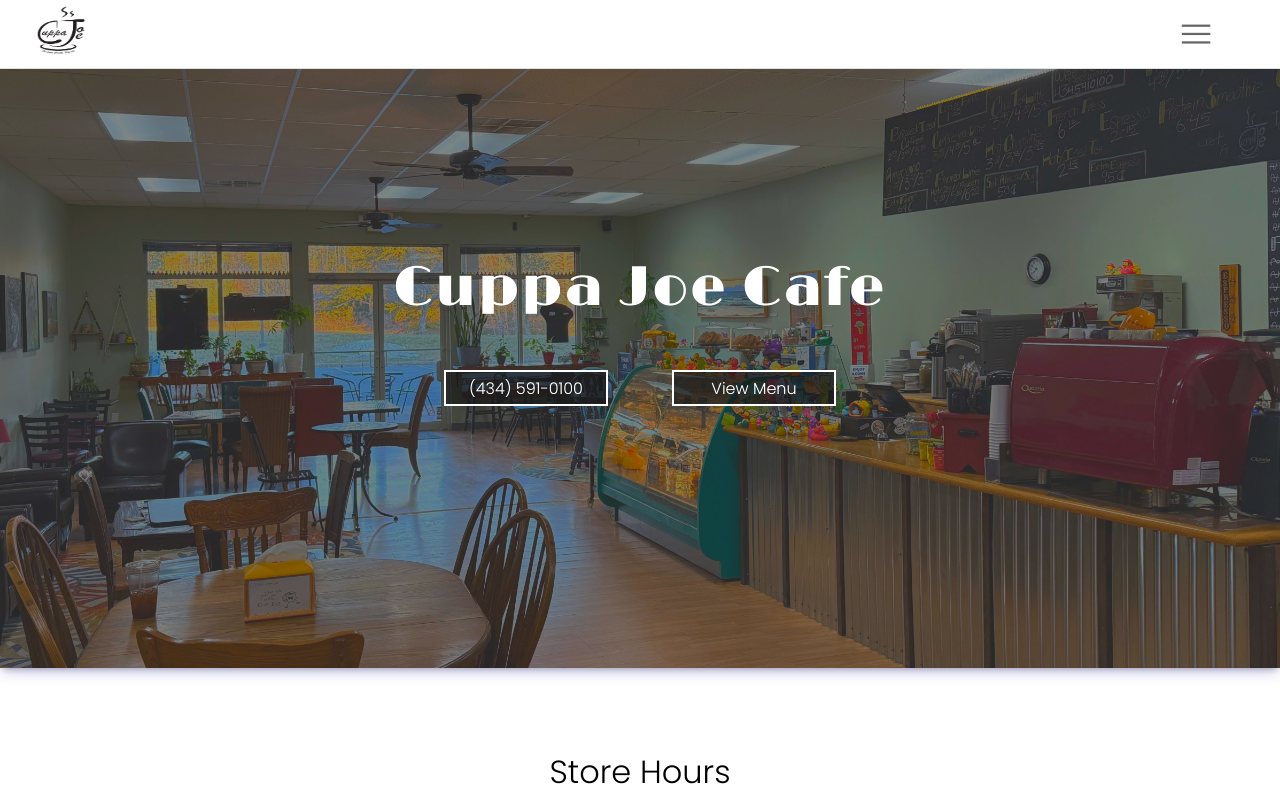
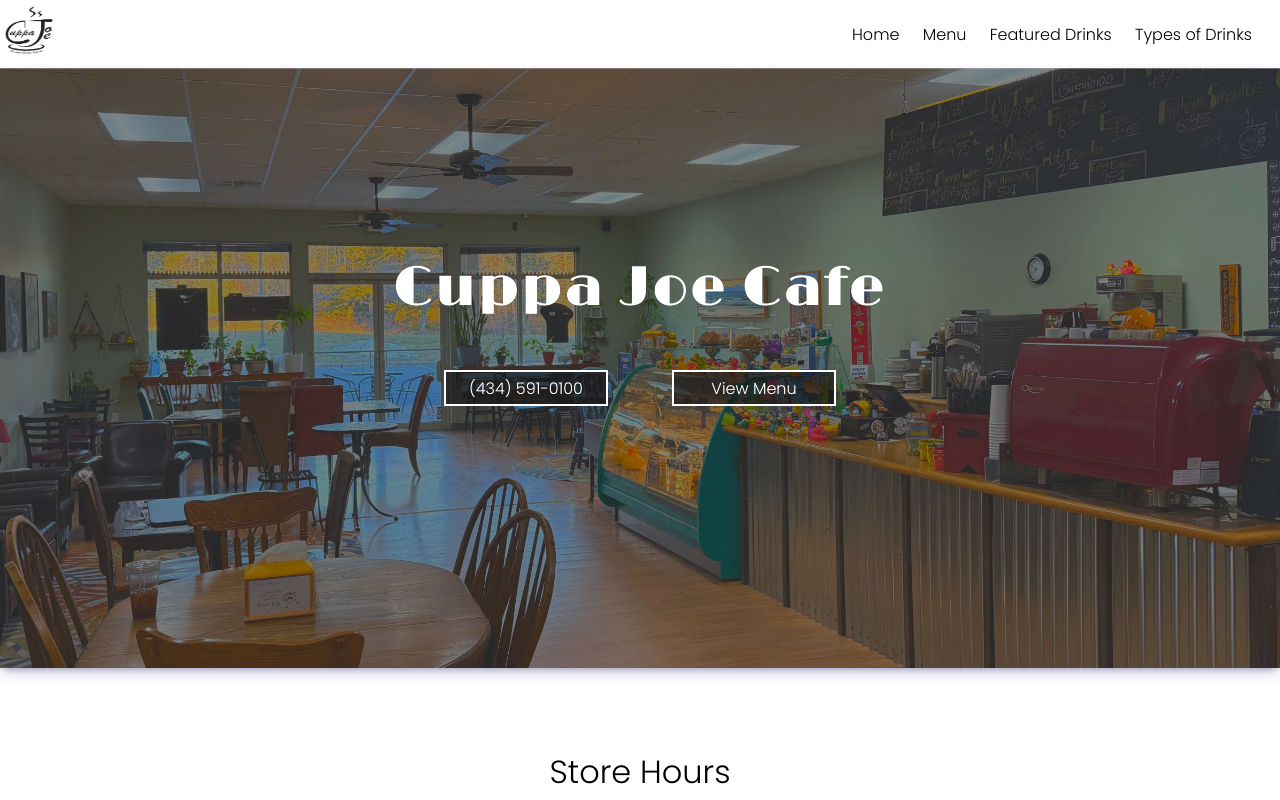
Before and after one commit to nateHamshar/cuppa-joe-cafe, a Next.js app: page / in a window 1280 px wide. Shown: the top 800 px of the page. Built offline with nearby package versions, Linux system fonts and the light colour scheme.

Commit message:
updating navbar to be not collapsed when over 768px

```diff
--- a/src/components/Nav.js
+++ b/src/components/Nav.js
@@ -1,9 +1,31 @@
-import {useState } from 'react';
+'use client'
+
+import {useEffect, useState } from 'react';
 import styles from '../styles/nav.module.css'
 import Image from 'next/image';
+
 const Nav = () => {
 
     const [navHidden, setNavHidden] = useState(true)
+    const [viewportWidth, setViewportWidth] = useState(0)
+
+
+    useEffect(() => {
+        setViewportWidth(parseInt(window.innerWidth))
+
+        const handleResize = () => {
+            setViewportWidth(window.innerWidth)
+        }
+
+        console.log(viewportWidth)
+
+        window.addEventListener('resize', handleResize)
+
+        return () => {
+            window.removeEventListener('resize', handleResize);
+          };
+
+    })
 
     const toggleNav = () => {
         if (navHidden == true) {
@@ -15,6 +37,8 @@
         }
     }
 
+
+    if (viewportWidth <= 768) {
     return (
         <div className={styles.container}>
                 <div className={styles.logo}>
@@ -45,7 +69,32 @@
                 }
                 {!navHidden && <div className={styles.blurScreen} onClick={() => toggleNav()}></div>}
             </div>
-    );
+    )
+    } else {
+        return (
+            <div className={styles.bigNavContainer}>
+                <div className={styles.bigLogo}>
+                        <a className='logoLink' href='/'>
+                        <Image
+                            src="/cuppa_joe_mug.png"
+                            width={50}
+                            height={50}
+                            alt='Cuppa Joe Logo'
+                            priority
+                        />
+                        </a>
+                </div>
+                <div className={styles.navLinksDiv}>
+                    <a className={styles.bigNav}href="/">Home</a>
+                    <a className={styles.bigNav}href="/menu">Menu</a>
+                    <a className={styles.bigNav}href="/featured-drinks">Featured Drinks</a>
+                    <a className={styles.bigNav}href="/drink-types">Types of Drinks</a>
+                </div>
+            </div>
+        )
     }
 
+}
+
+
 export default Nav;
--- a/src/pages/_app.js
+++ b/src/pages/_app.js
@@ -3,6 +3,7 @@
 import '@/styles/globals.css'
 
 export default function App({ Component, pageProps }) {
+
   return (
       <>
         <Nav />
--- a/src/pages/menu.js
+++ b/src/pages/menu.js
@@ -18,6 +18,7 @@
                     src="/menu.JPG"
                     fill={true}
                     alt=''
+                    priority
                 />
             </div>
         </main>
--- a/src/styles/nav.module.css
+++ b/src/styles/nav.module.css
@@ -131,3 +131,38 @@
         width: 80%;
     }
 }
+
+
+
+.bigNavContainer{
+
+    display: flex;
+    align-items: center;
+    padding-top: 1rem;
+    padding: .25rem;
+    position: fixed;
+    top: 0;
+    height: 60px;
+    width: 100vw;
+    max-width: 100vw;
+    z-index: 100;
+    border-bottom: 1px solid rgba(184, 184, 184, 0.445);
+
+}
+
+.navLinksDiv{
+    margin-left: auto;
+    margin-right: 2rem;
+    width: 60%;
+    max-width: 400px;
+    display: flex;
+    justify-content: space-between;
+}
+
+.bigNav{
+    color: black;
+    text-decoration: none;
+    font-size: 1rem;
+    font-weight: 300;
+    font-family: 'Poppins', sans-serif;
+}
```
Also changed, not shown: src/components/FullNav.js (added, +30 -0 lines), src/styles/fullNav.module.css (added, +14 -0 lines). Lines whose indentation alone changed are shown as unchanged.
